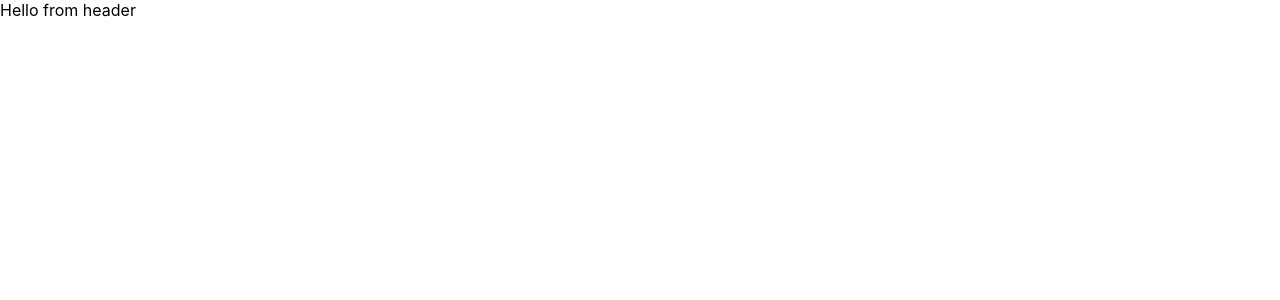
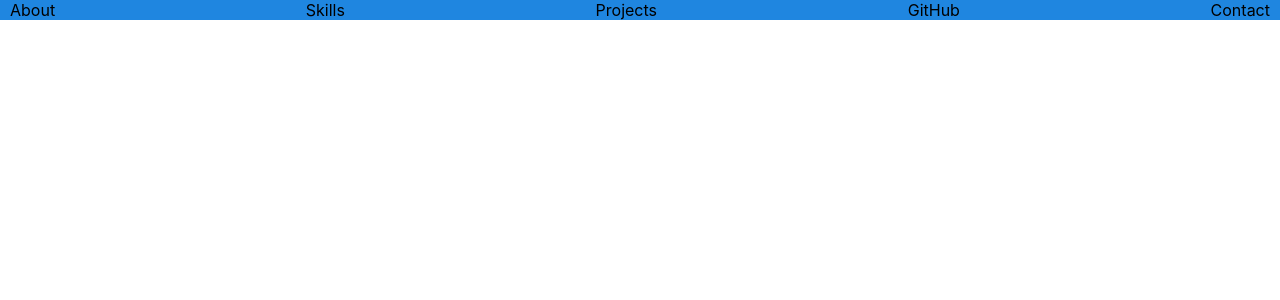
Before and after one commit to Mimmofalena/domenico-portfolio, a React (Create React App) app: page / in a window 1280 px wide. Shown: the top 300 px of the page. Built offline with nearby package versions, Linux system fonts and the light colour scheme.

Commit message:
Header static implementatio

```diff
--- a/src/components/Header/Header.js
+++ b/src/components/Header/Header.js
@@ -1,7 +1,17 @@
 import React from "react";
+import HeaderItem from "./HeaderItem";
+import classes from "./Header.module.css";
 
 const Header = () => {
-  return <div>Hello from header</div>;
+  return (
+    <div className={classes.header}>
+      <HeaderItem name="About" />
+      <HeaderItem name="Skills" />
+      <HeaderItem name="Projects" />
+      <HeaderItem name="GitHub" />
+      <HeaderItem name="Contact" />
+    </div>
+  );
 };
 
 export default Header;
--- /dev/null
+++ b/src/components/Header/Header.module.css
@@ -0,0 +1,10 @@
+.header {
+  background-color: rgb(31, 134, 224);
+  display: flex;
+  justify-content: space-between;
+  align-items: center;
+}
+
+.divItem {
+  padding: 0 10px 0 10px;
+}
--- /dev/null
+++ b/src/components/Header/HeaderItem.js
@@ -0,0 +1,8 @@
+import React from "react";
+import classes from "./Header.module.css";
+
+const HeaderItem = (props) => {
+  return <div className={classes.divItem}>{props.name}</div>;
+};
+
+export default HeaderItem;
```
Also changed, not shown: src/components/Body/Body.js (added, +7 -0 lines), src/components/Body/Body.module.css (added).
